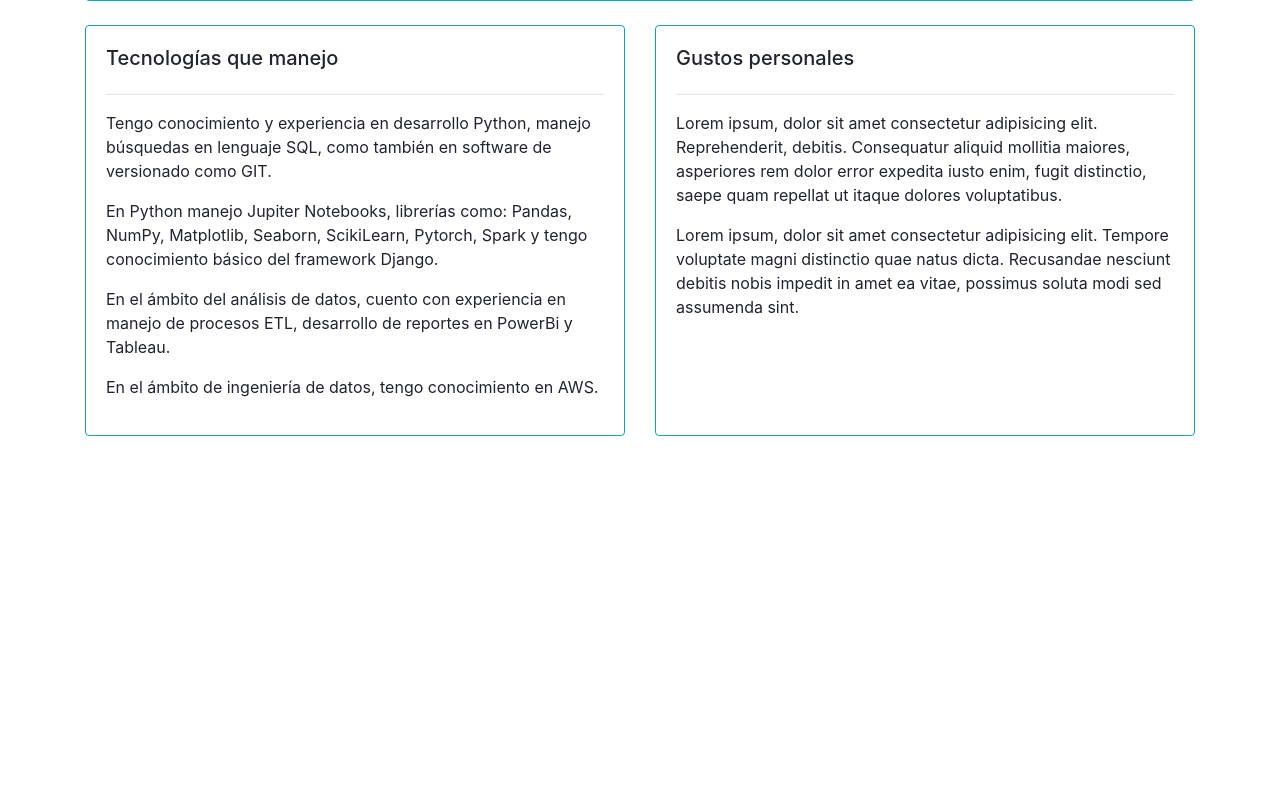
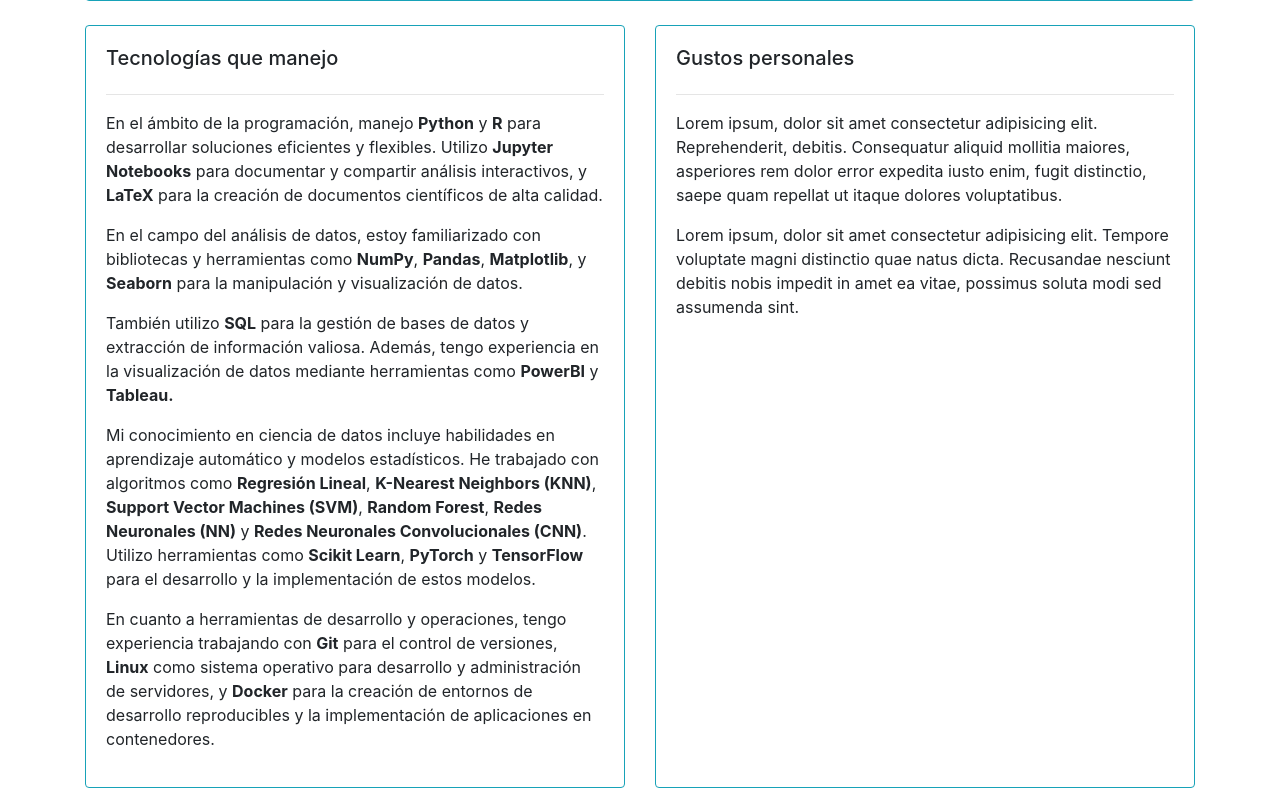
Before and after one commit to jandortiz/curriculum, a Django app: page / in a window 1280 px wide. Shown: the part 2330-3142 px from the top of the page. Before the commit the page ends 2766 px from the top, so only its background shows below. Run offline with Django 5.2, Linux system fonts and the light colour scheme.

Commit message:
feat: actualiza apartado de tecnologías.

```diff
--- a/mywebsite/settings.py
+++ b/mywebsite/settings.py
@@ -24,9 +24,9 @@
 SECRET_KEY = 'django-insecure-tn+_ifq4cmzozm458jhp^5mnmascxu6-#k6=ver($^s7va1r!2'
 
 # SECURITY WARNING: don't run with debug turned on in production!
-DEBUG = False
+DEBUG = True
 
-ALLOWED_HOSTS = ['jeagarciaor.pythonanywhere.com']
+ALLOWED_HOSTS = ['jeagarciaor.pythonanywhere.com', "*"]
 
 
 # Application definition
--- a/presentation/templates/presentation/home.html
+++ b/presentation/templates/presentation/home.html
@@ -13,7 +13,7 @@
             <div class="row">
 
                 <div class="col-md-3">
-                    <div class="card card-body h-95 my-2 border-info" id="profile-wrapper">
+                    <div class="card card-body h-100 my-2 border-info" id="profile-wrapper">
                         <img id="profile-pic" src="{% static 'images/me.jpeg' %}">
                         <hr>
                         <h4>¡Hola! soy Jefferson Andrés García Ortiz</h4>
@@ -22,7 +22,7 @@
                 </div>
 
                 <div class="col-md-9">
-                    <div class="card card-body h-90 my-2 border-info">
+                    <div class="card card-body h-100 my-2 border-info">
                         <h4 class="subtitulos">¿Quién soy?</h4>
                         <hr>
 
@@ -110,13 +110,16 @@
                     <div class="card card-body h-100 border-info">
                         <h5 class="subtitulos">Tecnologías que manejo</h5>
                         <hr>
-                        <p>Tengo conocimiento y experiencia en desarrollo Python, manejo búsquedas en lenguaje SQL, como también en software de versionado como GIT.</p>
 
-                        <p>En Python manejo Jupiter Notebooks, librerías como: Pandas, NumPy, Matplotlib, Seaborn, ScikiLearn, Pytorch, Spark y tengo conocimiento básico del framework Django.</p>
+                        <p>En el ámbito de la programación, manejo <b>Python</b> y <b>R</b> para desarrollar soluciones eficientes y flexibles. Utilizo <b>Jupyter Notebooks</b> para documentar y compartir análisis interactivos, y <b>LaTeX</b> para la creación de documentos científicos de alta calidad.</p>
 
-                        <p>En el ámbito del análisis de datos, cuento con experiencia en manejo de procesos ETL, desarrollo de reportes en PowerBi y Tableau.</p>
+                        <p>En el campo del análisis de datos, estoy familiarizado con bibliotecas y herramientas como <b>NumPy</b>, <b>Pandas</b>, <b>Matplotlib</b>, y <b>Seaborn</b> para la manipulación y visualización de datos.</p>
 
-                        <p>En el ámbito de ingeniería de datos, tengo conocimiento en AWS.</p>
+                        <p>También utilizo <b>SQL</b> para la gestión de bases de datos y extracción de información valiosa. Además, tengo experiencia en la visualización de datos mediante herramientas como <b>PowerBI</b> y <b>Tableau.</b></p>
+
+                        <p>Mi conocimiento en ciencia de datos incluye habilidades en aprendizaje automático y modelos estadísticos. He trabajado con algoritmos como <b>Regresión Lineal</b>, <b>K-Nearest Neighbors (KNN)</b>, <b>Support Vector Machines (SVM)</b>, <b>Random Forest</b>, <b>Redes Neuronales (NN)</b> y <b>Redes Neuronales Convolucionales (CNN)</b>. Utilizo herramientas como <b>Scikit Learn</b>, <b>PyTorch</b> y <b>TensorFlow</b> para el desarrollo y la implementación de estos modelos.</p>
+
+                        <p>En cuanto a herramientas de desarrollo y operaciones, tengo experiencia trabajando con <b>Git</b> para el control de versiones, <b>Linux</b> como sistema operativo para desarrollo y administración de servidores, y <b>Docker</b> para la creación de entornos de desarrollo reproducibles y la implementación de aplicaciones en contenedores.</p>
 
                     </div>
                 </div>
```
